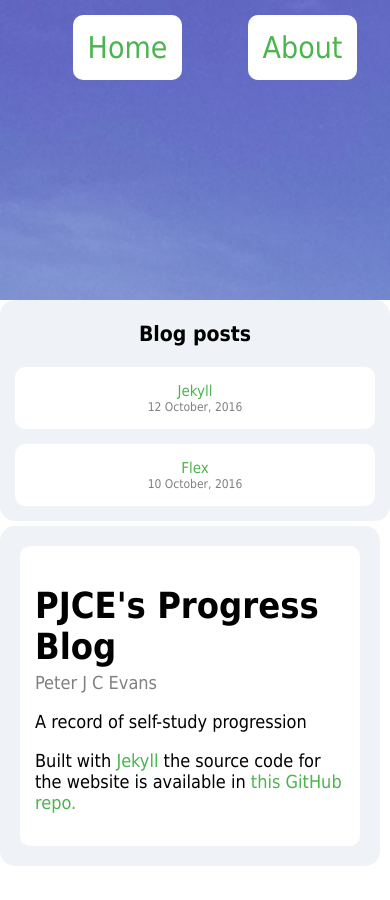
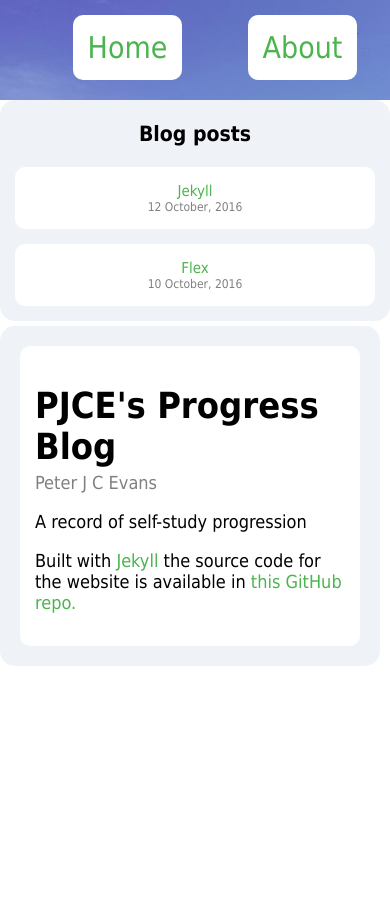
Before and after one commit to pjcevans/homepage-1.0-deprecated, a Jekyll site: the page built from index.html, in a window 390 px wide. Built offline with Jekyll 4.4.1, drawn with Linux system fonts in a browser that asks for light colours.

Commit message:
update nav for mobile

```diff
--- a/css/navBar.css
+++ b/css/navBar.css
@@ -1,7 +1,7 @@
 nav {
   background-image: url("/images/skybanner.png");
   background-size: cover;
-  min-height: 300px;
+  min-height: 100px;
 }
 
 nav ul {
@@ -16,6 +16,8 @@ nav ul li {
   font-size: 30px;
 }
 
-nav ul li:last-child {
-
+@media (min-width: 768px) {
+  nav {
+    min-height: 300px;
+  }
 }
```
